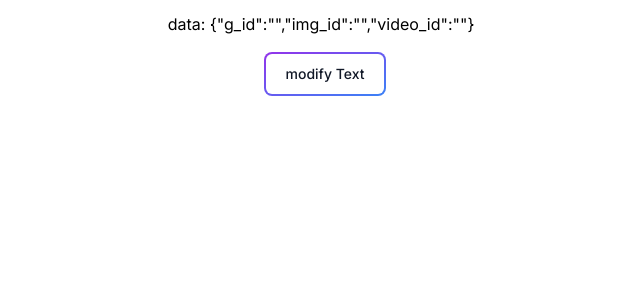
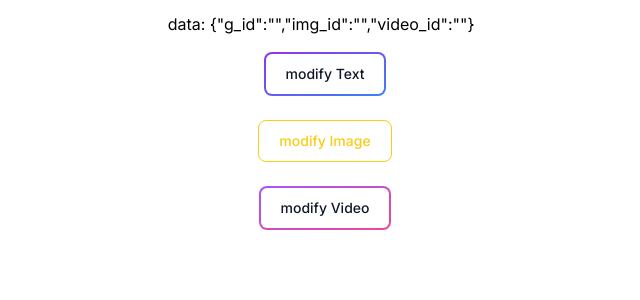
Before and after one commit to nikhil94058/JalChakshu1, a Next.js app: page /modifyGrievance in a window 1280 px wide. Shown: the top 300 px of the page, without its empty margins (319-959 px from the left). Built offline with nearby package versions, Linux system fonts and the light colour scheme; no server answers.

Commit message:
Added: added the feature to load the media on the frontend after uploading any other media to the backend

```diff
--- a/src/app/(frontend)/modifyGrievance/page.tsx
+++ b/src/app/(frontend)/modifyGrievance/page.tsx
@@ -2,6 +2,7 @@
 
 import Link from "next/link"
 import { useState,useEffect } from "react";
+import { measureMemory } from "vm";
 export default  function ModifyGrievance()
 {
     const [cnt,setCnt] = useState(0);
@@ -11,26 +12,36 @@ export default  function ModifyGrievance()
         video_id:''
     })
 
-       useEffect( ()=>{
-
-            //function for grievance id
+                    //function for grievance id
 
             //added in the useEffect because want that the customer will immediatel able to work on the modifciations
+
+        //On issue: you can check the value of the "message" key in the response "user"
 
         const fet = async ()=>{
             const resp =await fetch(process.env.NEXT_PUBLIC_ORIGIN+'/getGid');
             const user = await resp.json();
 
+            console.log("user : ",user)
+
+
             const grievance_data = user.grievance_data;
+
+            console.log('grievacce):',grievance_data);
+            // console.log("problem: ",user.message);
 
             setData(grievance_data);
         }
 
+       useEffect( ()=>{
         fet()
 
        },[])
 
-
+       useEffect(()=>{
+        console.log("my newData: ",data);
+        // console.log("grievancein useffect: ");
+       },[data])
 
 
 
@@ -59,23 +70,21 @@ export default  function ModifyGrievance()
 
 <div>
 
-{data.img_id && (
-    <Link href={`/modifyGrievance/modifyImage/${data.img_id}`}>
+<Link href={"/modifyGrievance"+`/modifyImage/${data.img_id}/${data.g_id}`}>
 <button type="button" className="text-yellow-400 hover:text-white border m-4 border-yellow-400 hover:bg-yellow-500 focus:ring-4 focus:outline-none focus:ring-yellow-300 font-medium rounded-lg text-sm px-5 py-2.5 text-center mr-2 mb-2 dark:border-yellow-300 dark:text-yellow-300 dark:hover:text-white dark:hover:bg-yellow-400 dark:focus:ring-yellow-900">  modify Image</button>
 </Link>
-)}
 
 </div>
 
 
 <div>
-    {data.video_id && (<Link href={`/modifyGrievance/modifyVideo/${data.video_id}`}>
+   <Link href={`/modifyGrievance/modifyVideo/${data.vid_id}/${data.g_id}`}>
 <button className="relative inline-flex items-center justify-center p-0.5 mb-2 mr-2 m-4 overflow-hidden text-sm font-medium text-gray-900 rounded-lg group bg-gradient-to-br from-purple-500 to-pink-500 group-hover:from-purple-500 group-hover:to-pink-500 hover:text-white dark:text-white focus:ring-4 focus:outline-none focus:ring-purple-200 dark:focus:ring-purple-800">
   <span className="relative px-5 py-2.5 transition-all ease-in duration-75 bg-white dark:bg-gray-900 rounded-md group-hover:bg-opacity-0">
       modify Video
   </span>
 </button>
-</Link>)}
+</Link>
 </div>
 
 
```
